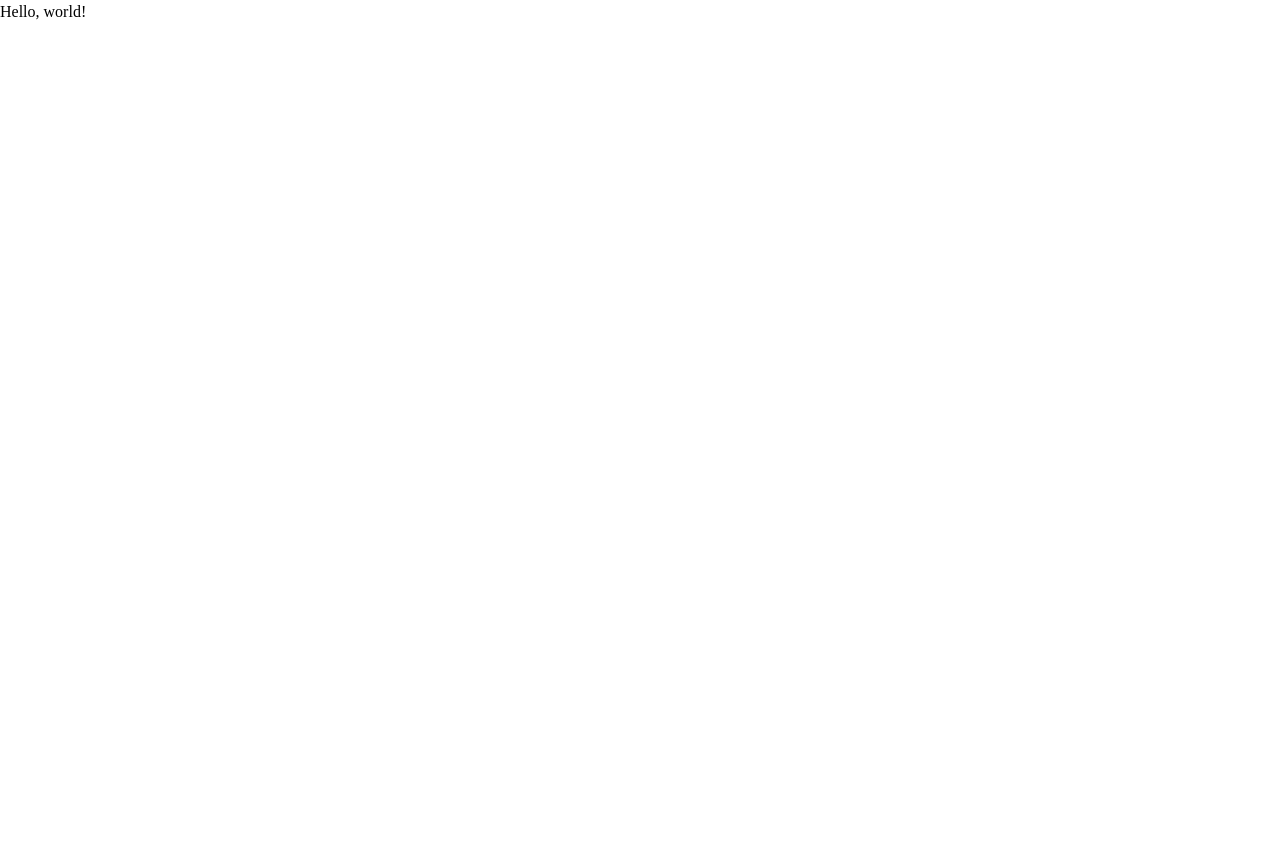
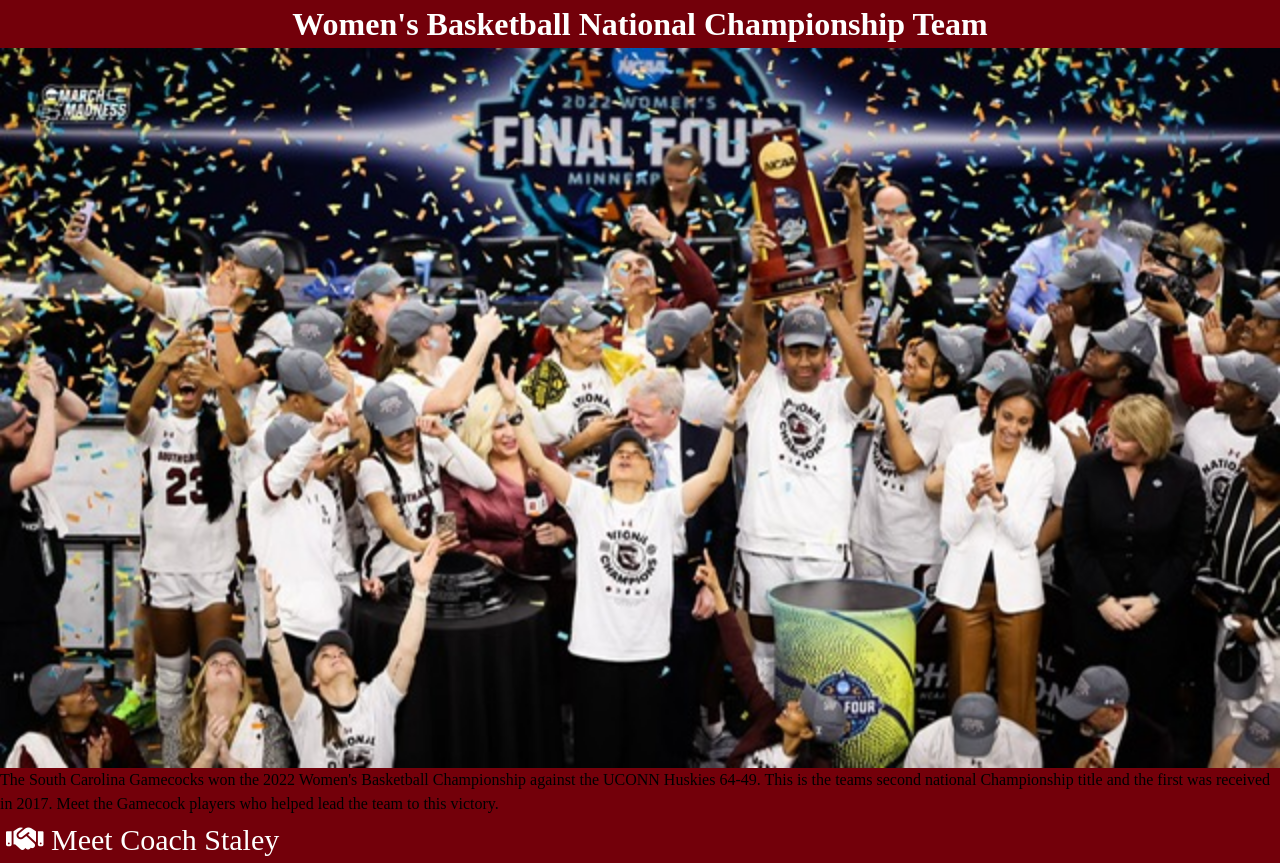
Before and after one commit to alevister/Project-3, a plain HTML site: page src/index.html in a window 1280 px wide. Before the commit the page ends 800 px from the top, so only its background shows below. Drawn offline with Linux system fonts and the light colour scheme.

Commit message:
Insert Title and Intro information

```diff
--- a/src/css/main.css
+++ b/src/css/main.css
@@ -5,3 +5,23 @@
   width: 100%;
   height: auto;
 }
+.bckg {
+  background-color: rgb(115, 0, 10);
+}
+.shake {
+  background-color: transparent;
+  border: none;
+  color: white;
+  font-size: 30px;
+  cursor: pointer;
+}
+
+.shake:hover {
+  background-color: black;
+  border-radius: 9999px;
+}
+
+h1 {
+  text-align: center;
+  color: white;
+}
--- a/src/index.html
+++ b/src/index.html
@@ -7,9 +7,28 @@
     <link rel="stylesheet" href="./css/reset.css" />
     <link rel="stylesheet" href="./css/main.css" />
     <script src="./js/main.js" defer></script>
-    <title>Document</title>
+    <script
+      src="https://kit.fontawesome.com/3d45d55163.js"
+      crossorigin="anonymous"
+    ></script>
+    <title>Project Three</title>
   </head>
-  <body>
-    Hello, world!
+  <body class="bckg">
+    <h1>Women's Basketball National Championship Team</h1>
+    <img
+      src="IMG_0723 (1).JPG"
+      alt="championship celebration"
+      width="650"
+      height="320"
+    />
+    <p>
+      The South Carolina Gamecocks won the 2022 Women's Basketball Championship
+      against the UCONN Huskies 64-49. This is the teams second national
+      Championship title and the first was received in 2017. Meet the Gamecock
+      players who helped lead the team to this victory.
+    </p>
+    <button class="shake">
+      <i class="fa-solid fa-handshake"></i> Meet Coach Staley
+    </button>
   </body>
 </html>
```
Also changed, not shown: src/IMG_0723 (1).JPG (added), src/celebrate.jpg (added), 1 other file.
